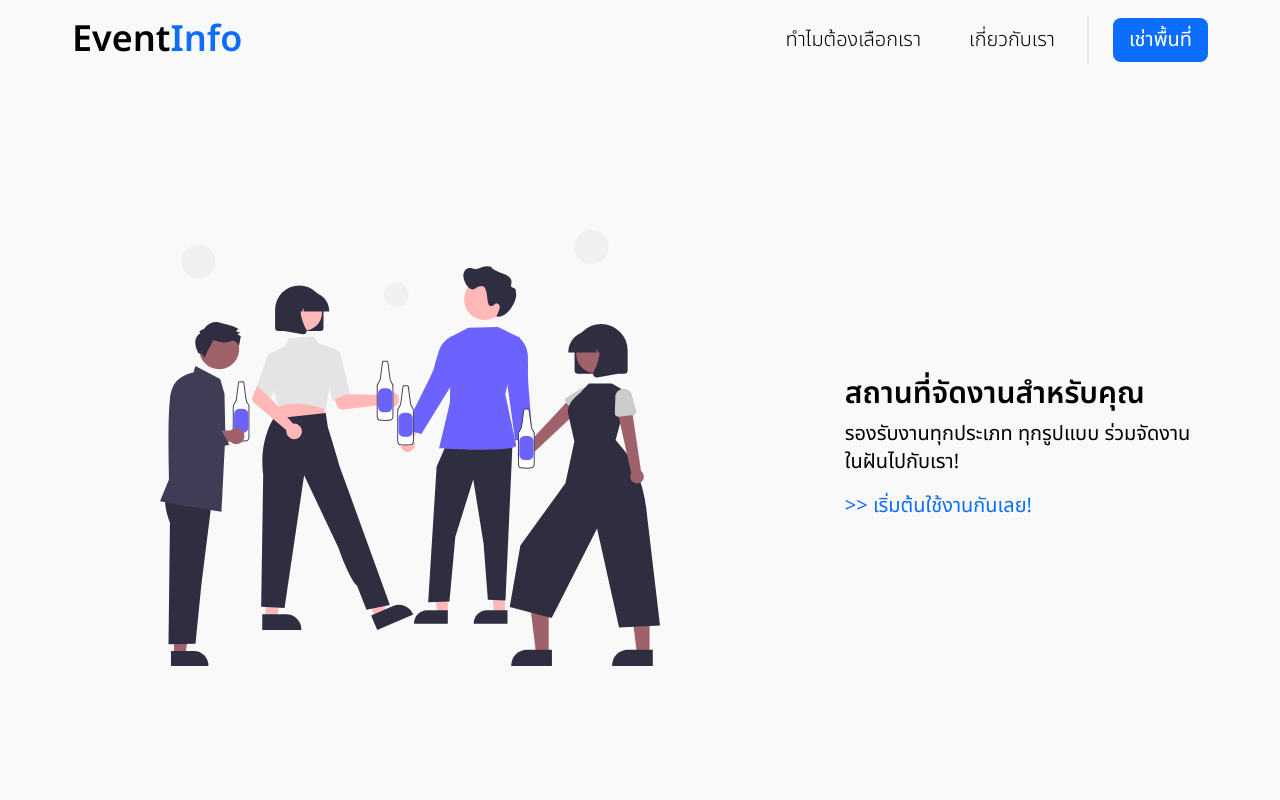
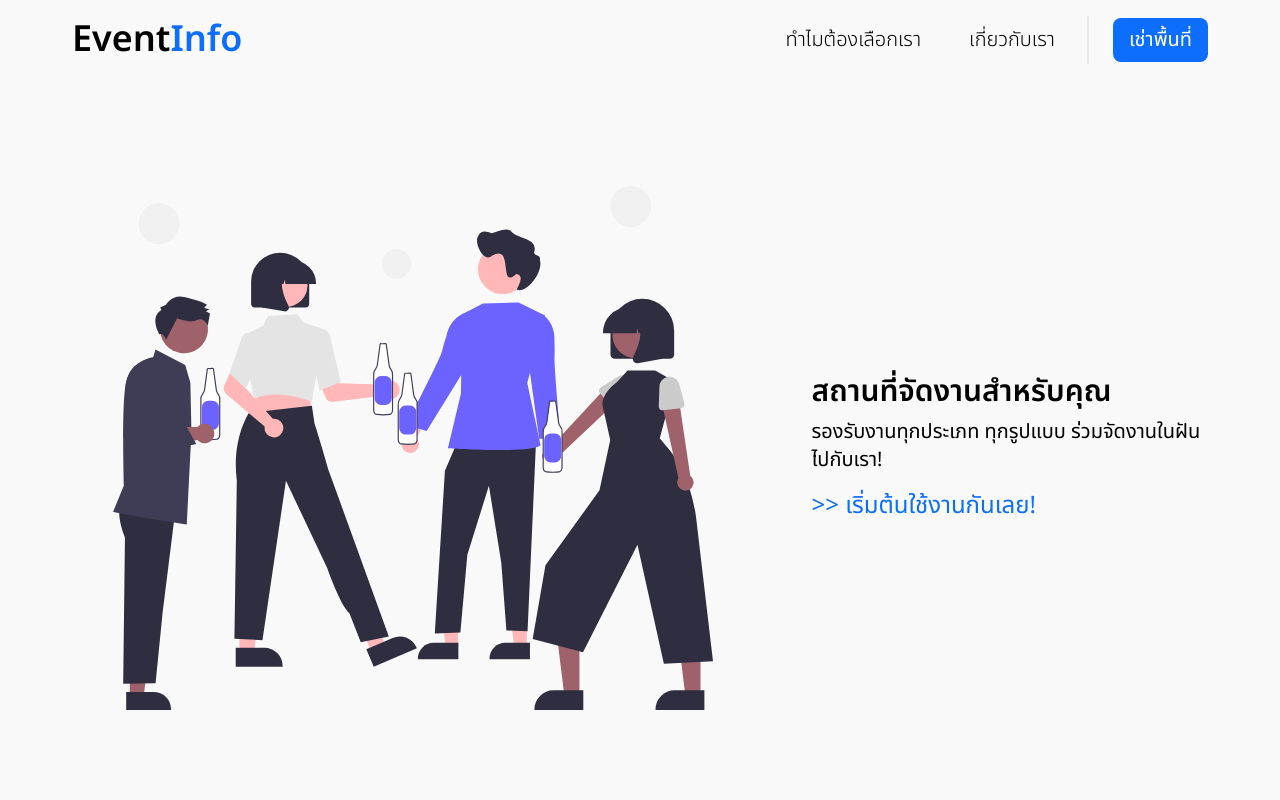
Before and after one commit to patcharapongk/2110507-Asgn1, a website: page src/index.html in a window 1280 px wide. Shown: the top 800 px of the page. Drawn offline with Linux system fonts and the light colour scheme.

Commit message:
Adjusted hero section spacing

```diff
--- a/src/index.html
+++ b/src/index.html
@@ -25,17 +25,20 @@
         <a href="./register.html" class="bg-[#0d6efd] text-white rounded-lg px-4 py-2 text-xl"> เช่าพื้นที่</a>
       </nav>
     </header>
-    <main class="">
-      <section class="max-w-full pt-4 flex justify-between gap-16">
+    <main class="max-w-[1600px] mx-auto">
+      <section class="w-full pt-4 flex justify-between gap-16 ">
         <div class="w-[60%]">
-          <img class="rounded-lg w-full max-w-[500px] mx-auto" src="having_fun.svg" alt="An empty ballroom photo" />
+          <img class="rounded-lg w-full max-w-[600px] mx-auto" src="having_fun.svg" alt="An empty ballroom photo" />
         </div>
-        <div class="w-[30%] flex flex-col justify-center items-start gap-4 mx-auto">
-          <div class="flex flex-col gap-2">
+        <div class="w-[35%] flex flex-col justify-center items-start gap-4 mx-auto">
+          <!-- <div class=" bg-white rounded-2xl shadow-lg px-8 py-16"> -->
+          <div class="flex flex-col gap-2 ">
             <h2 class="text-3xl font-bold"> สถานที่จัดงานสำหรับคุณ </h2>
             <p class="text-xl"> รองรับงานทุกประเภท ทุกรูปแบบ ร่วมจัดงานในฝันไปกับเรา! </p>
           </div>
-          <a href="./register.html" class=" text-[#0d6efd] rounded-lg  text-xl"> >> เริ่มต้นใช้งานกันเลย! </a>
+          <a href="./register.html" class="  text-[#0d6efd] rounded-lg  text-2xl"> >>
+            เริ่มต้นใช้งานกันเลย! </a>
+          <!-- </div> -->
         </div>
 
 
```
Also changed, not shown: dist/output.css.
